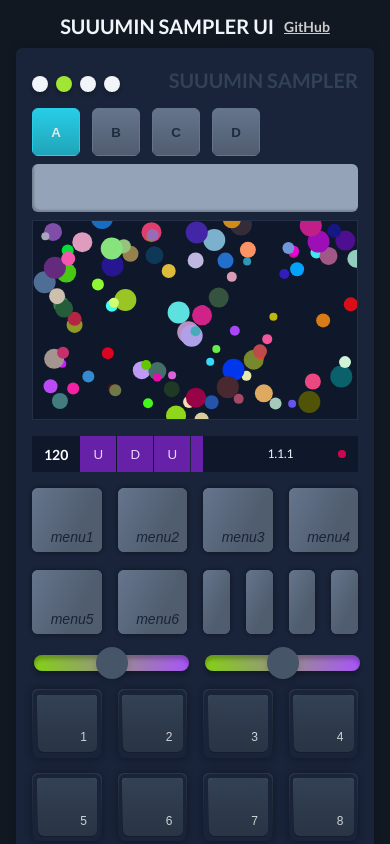
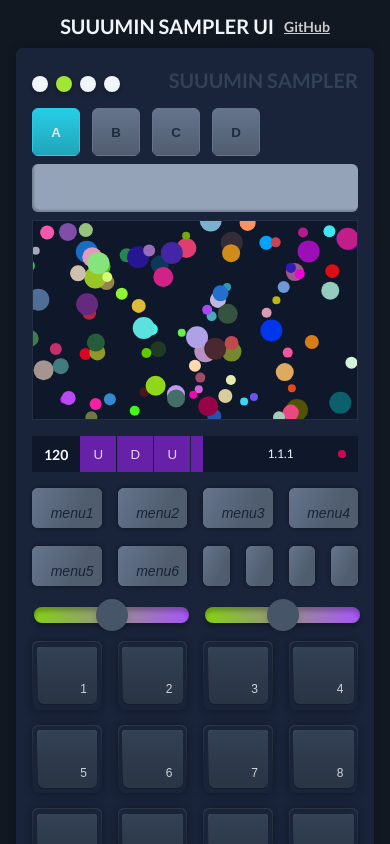
Before and after one commit to masa-sumimoto/suuumin-sampler-ui, a React (Create React App) app: page / in a window 390 px wide. Shown: the top 844 px of the page. Built offline with nearby package versions, Linux system fonts and the light colour scheme.

Commit message:
Menu Button Responsive

```diff
--- a/src/scss/menu-btn.scss
+++ b/src/scss/menu-btn.scss
@@ -1,15 +1,20 @@
+@use 'sass:map';
 @use './variables' as *;
 
 .menu-btn {
   position: relative;
   display: inline-block;
-  height: 64px;
+  height: 40px;
   background-color: $color-slate-500;
   cursor: pointer;
   border-radius: 6px;
   width: 100%;
   border: none;
   box-shadow: 0px 0px 4px rgba(0, 0, 0, 0.44);
+
+  @media (min-width: map.get($app-breakpoints, "lg")) {
+    height: 64px;
+  }
 
   &::before {
     content: " ";
```
